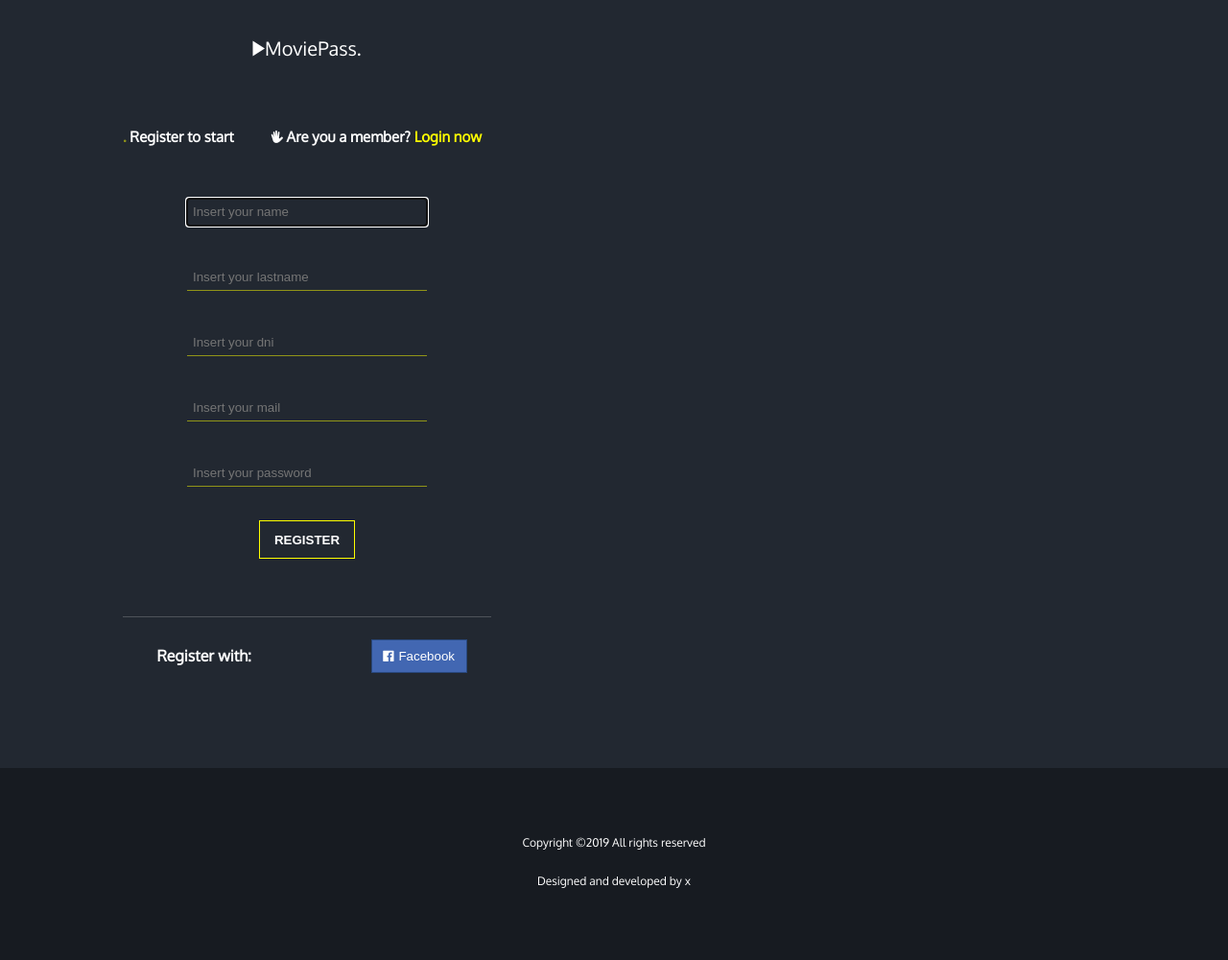
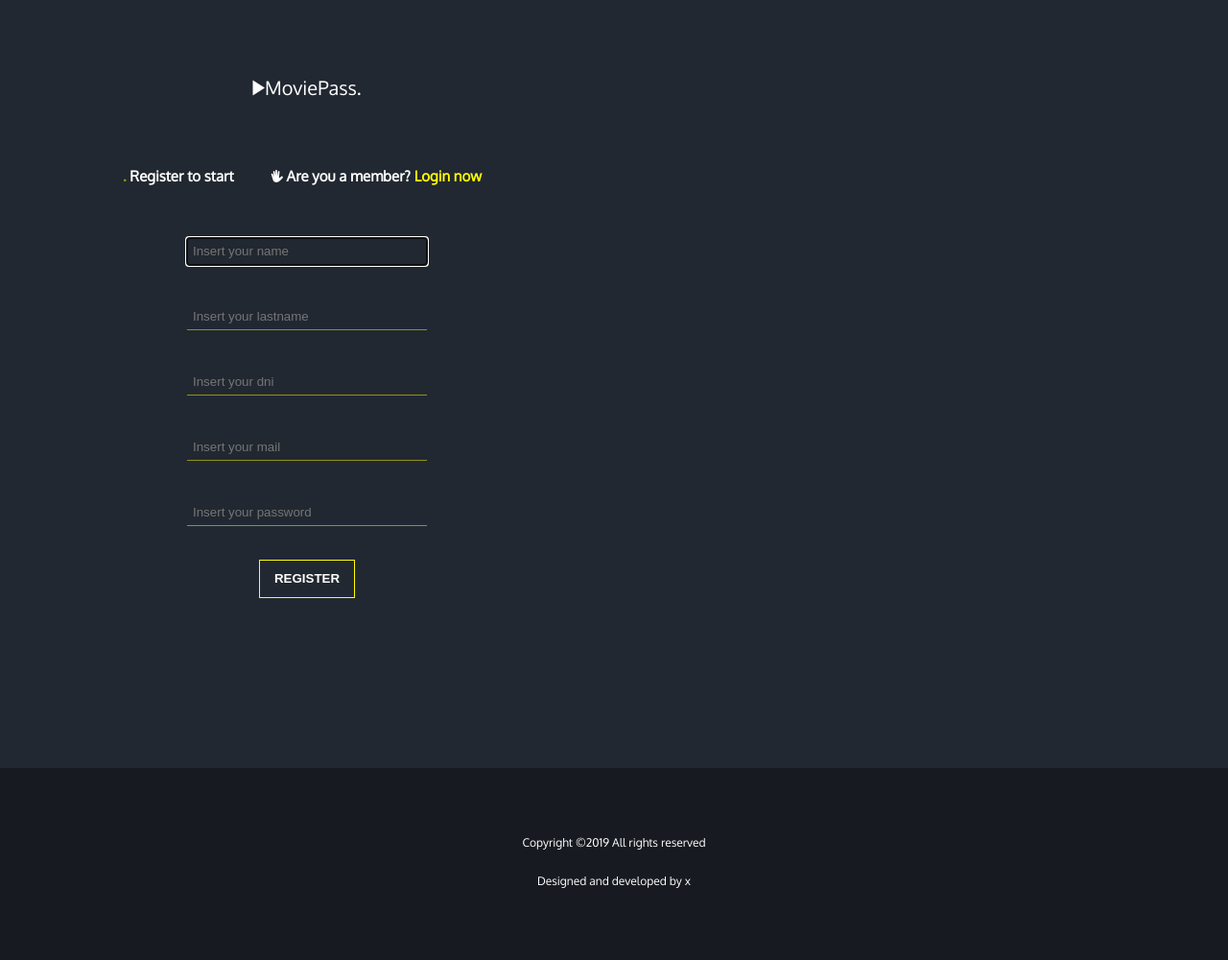
Before and after one commit to RodrigoLeon1/MoviePass, a PHP site: template Views/register.php in a window 1280 px wide. Shown: the whole page at 96% size. Run offline with PHP 8.4, Linux system fonts and the light colour scheme; the template is opened without the code that fills it, so the values that code supplies are empty; some libraries are stand-ins or nearby versions.

Commit message:
fixs and finish

```diff
--- a/Schema/db.sql
+++ b/Schema/db.sql
@@ -467,7 +467,8 @@
 		movies.overview AS movie_overview
 	FROM movies
 	INNER JOIN shows ON movies.id = shows.FK_id_movie
-	WHERE movies.title LIKE CONCAT('%', title , '%');
+	WHERE movies.title LIKE CONCAT('%', title , '%')
+	GROUP BY movies.id;
 END$$
 
 DROP procedure IF EXISTS `movies_getAll`;
--- a/Views/register.php
+++ b/Views/register.php
@@ -45,14 +45,14 @@
                     <button class="btn-l" type="submit">Register</button>
                 </form>
 
-                <hr class="hr-l" />
-                <div class="register-extra">
+                <!-- <hr class="hr-l" /> -->
+                <!-- <div class="register-extra">
                     <p>Register with: </p>
                     <button class="btn-fb">
                         <i class="icon ion-logo-facebook"></i>
                         <span>Facebook</span>
                     </button>
-                </div>
+                </div> -->
             </div>
             <div class="register-img" style="background-image: url('<?= $img; ?>');"></div>
         </div>
```
Also changed, not shown: Uploads/avatar7.png (added).
